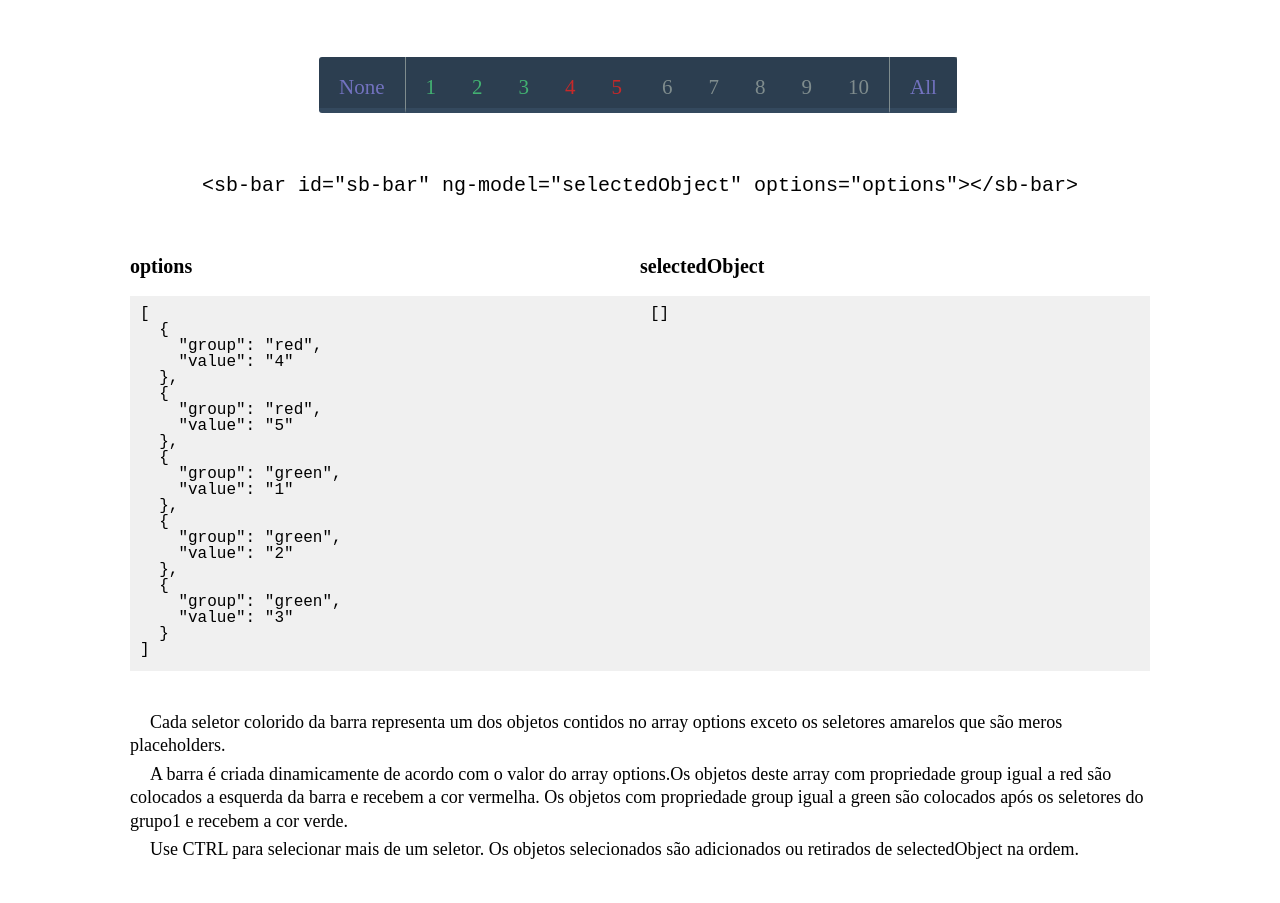
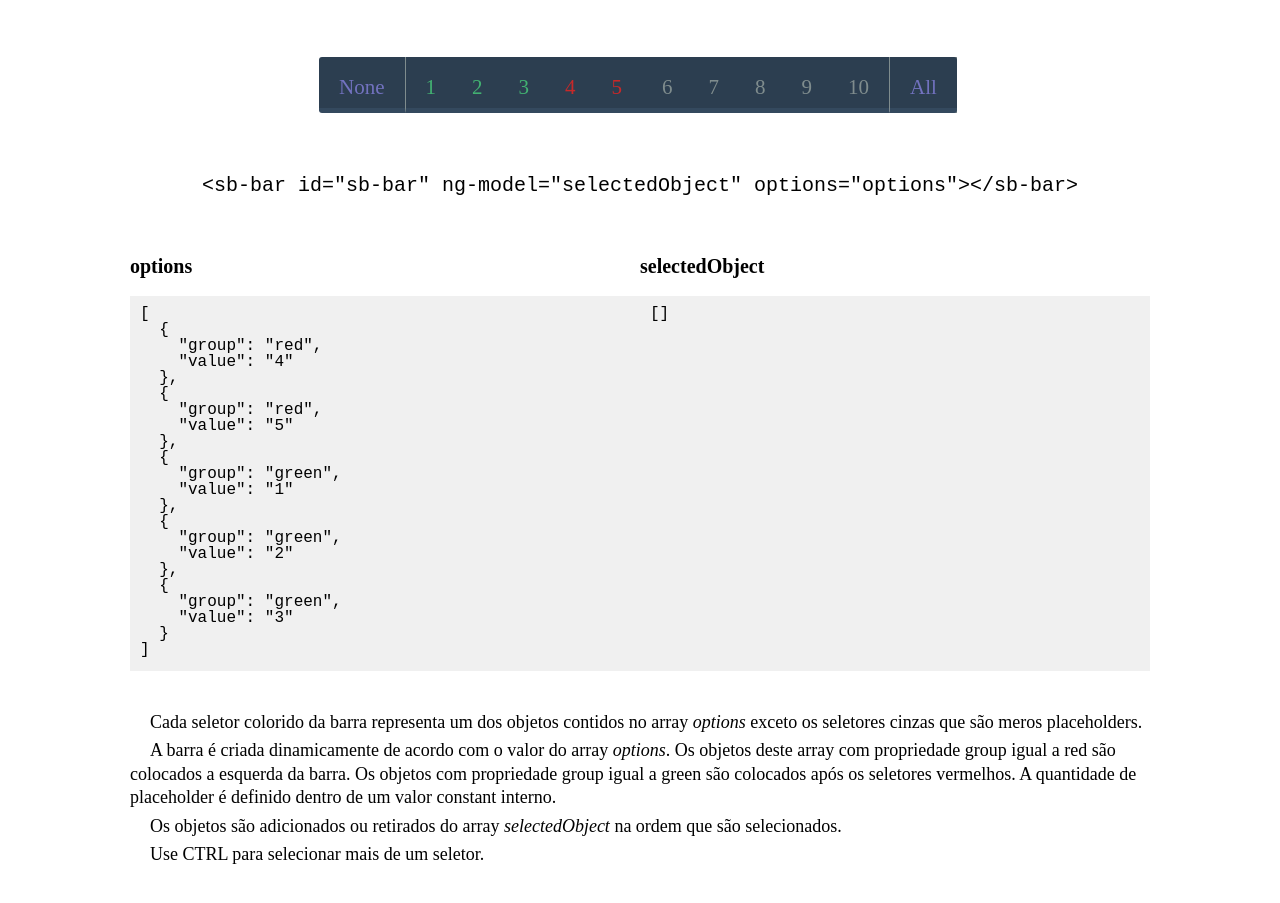
Before and after one commit to yuricamara/selector-bar, a website: page app/index.html in a window 1280 px wide. Shown: the part 113-1016 px from the top of the page. Drawn offline with nearby package versions, Linux system fonts and the light colour scheme; some packages are replaced by stand-ins of ours.

Commit message:
Descrição do demo

```diff
--- a/app/global/stylesheets/_directives.scss
+++ b/app/global/stylesheets/_directives.scss
@@ -39,6 +39,10 @@
   color: #42B071;
 }
 
+#sb-bar .sb-selector-unselectable-group a{
+  cursor: no-drop;
+}
+
 #sb-bar .sb-selector-fst-group.is-active a {
   border-bottom:5px solid red;
   color:red;
--- a/app/global/stylesheets/_not-directives.scss
+++ b/app/global/stylesheets/_not-directives.scss
@@ -12,6 +12,10 @@
 
 [ng-cloak]{
   display: none;
+}
+
+i{
+  font-style: italic;
 }
 
 html,
--- a/app/index.html
+++ b/app/index.html
@@ -67,9 +67,18 @@
             <pre class="c-code-json">{{selectedObject | json}}</pre>
           </div>
         <div class="c-infos">
-          <p>Cada seletor colorido da barra representa um dos objetos contidos no array <i>options</i> exceto os seletores amarelos que são meros placeholders.</p>
-          <p>A barra é criada dinamicamente de acordo com o valor do array <i>options</i>.Os objetos deste array com propriedade group igual a red são colocados a esquerda da barra e recebem a cor vermelha. Os objetos com propriedade group igual a green são colocados após os seletores do grupo1 e recebem a cor verde.</p>
-          <p>Use CTRL para selecionar mais de um seletor. Os objetos selecionados são adicionados ou retirados de <i>selectedObject</i> na ordem.</p>
+          <p>
+            Cada seletor colorido da barra representa um dos objetos contidos no array <i>options</i> exceto os seletores cinzas que são meros placeholders.
+          </p>
+          <p>
+            A barra é criada dinamicamente de acordo com o valor do array <i>options</i>. Os objetos deste array com propriedade group igual a red são colocados a esquerda da barra. Os objetos com propriedade group igual a green são colocados após os seletores vermelhos. A quantidade de placeholder é definido dentro de um valor constant interno.
+          </p>
+          <p>
+             Os objetos são adicionados ou retirados do array <i>selectedObject</i> na ordem que são selecionados.
+          </p>
+          <p>
+            Use CTRL para selecionar mais de um seletor.
+          </p>
         </div>
     </div>
   </main>
```
Also changed, not shown: app/global/stylesheets.css.
